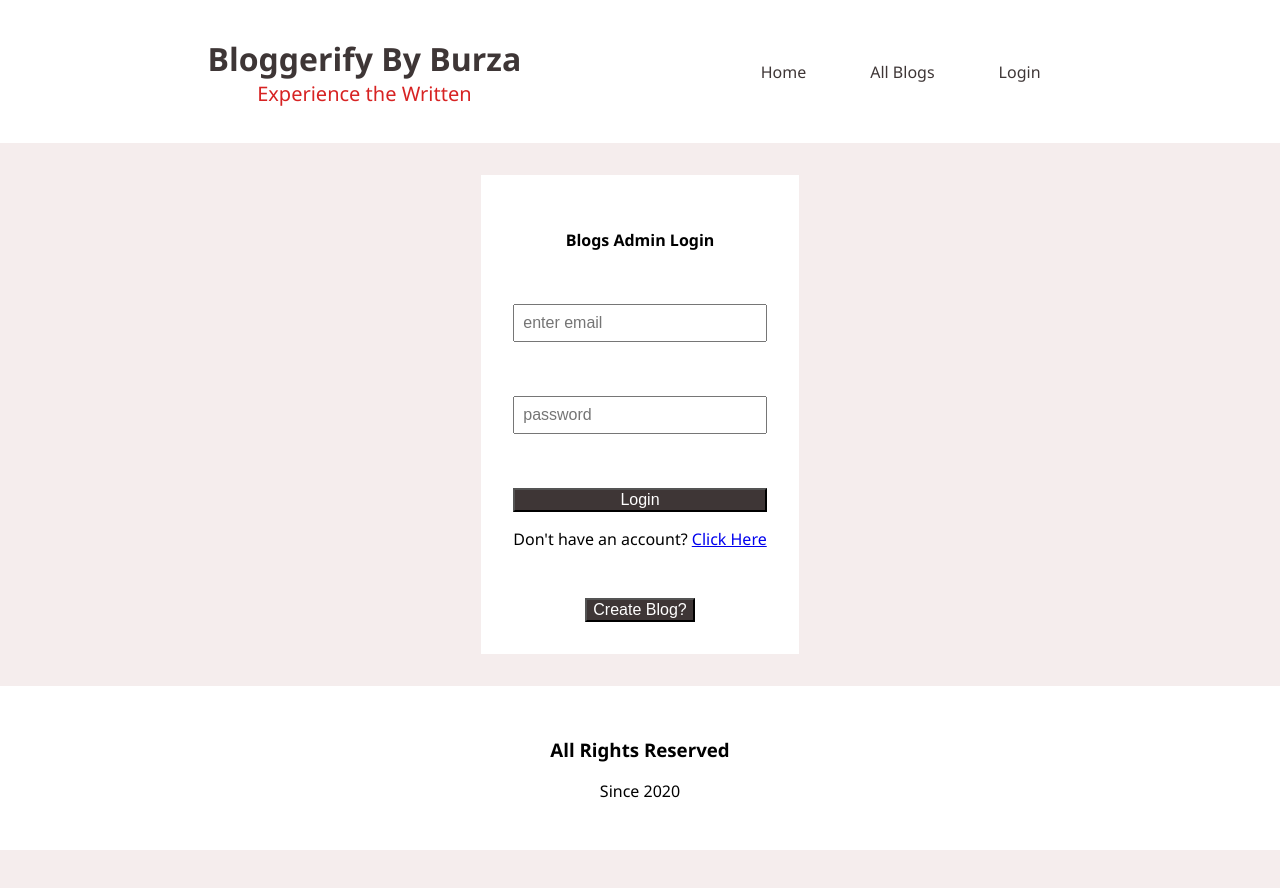
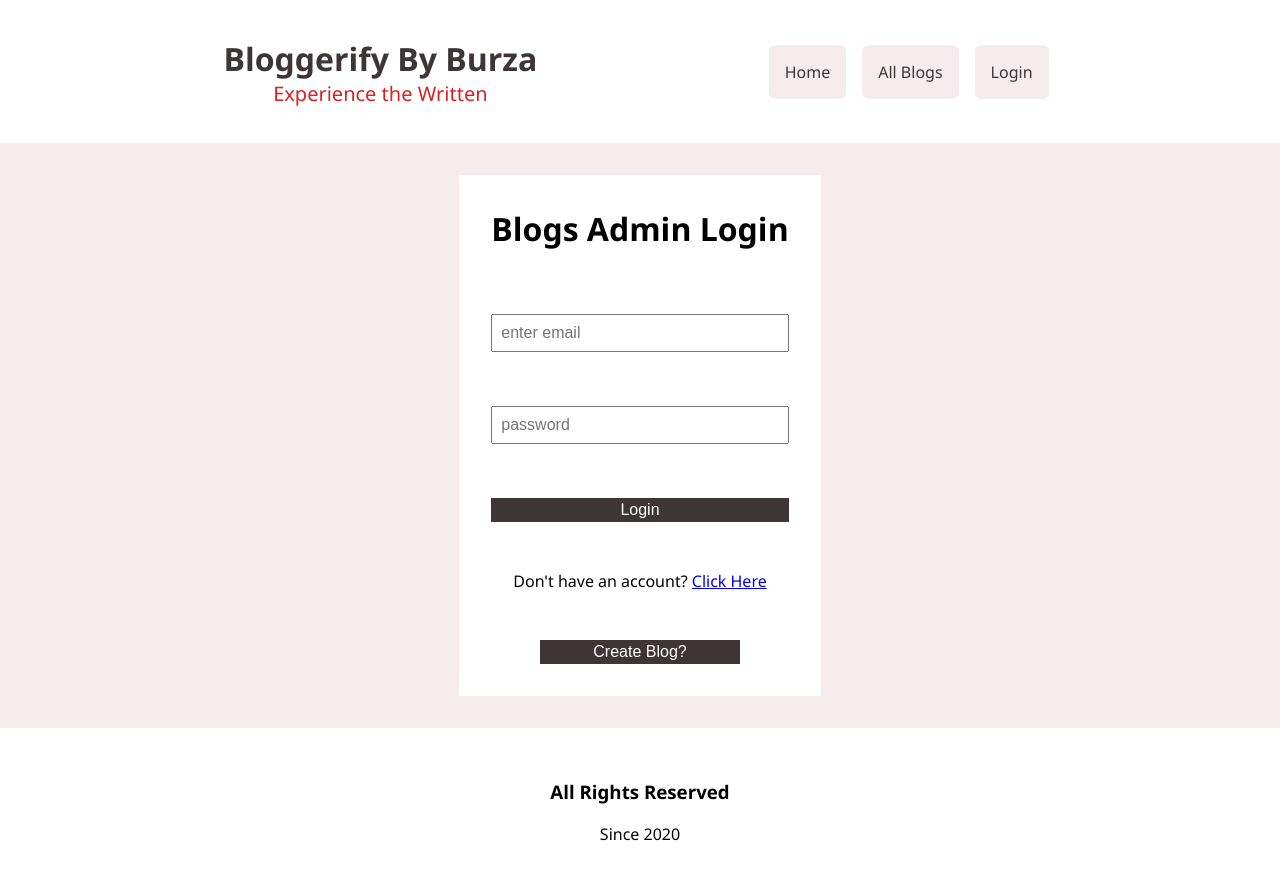
Before and after one commit to BurhanuddinMerchant/personal-blog-frontend, a React (Create React App) app: page /login in a window 1280 px wide. Shown: the top 888 px of the page. Before the commit the page ends 850 px from the top, so only its background shows below. Built offline with nearby package versions, Linux system fonts and the light colour scheme.

Commit message:
styled the blogs

```diff
--- a/src/App.css
+++ b/src/App.css
@@ -63,9 +63,21 @@ nav a:hover {
   nav ul {
     flex-direction: row;
   }
-  nav li {
-    padding: 0 2em;
+  nav a {
+    border-radius: 10%;
+    padding: 1em;
+    background-color: #f5eded;
   }
+  nav a:hover {
+    background-color: #f64c72;
+    color: #f5eded;
+  }
+}
+.box h4 {
+  font-size: 2em;
+  width: fit-content;
+  margin: 0 auto;
+  margin-bottom: 1em;
 }
 
 /*end of nav-bar*/
@@ -79,8 +91,11 @@ main {
   display: flex;
 }
 .box {
+  display: flex;
+  flex-direction: column;
   margin: 2em auto;
   padding: 2em;
+  align-content: center;
   background-color: #ffffff;
 }
 .container form {
@@ -92,6 +107,7 @@ main {
 .box img {
   width: 100%;
   max-width: 500px;
+  margin-top: 1em;
 }
 .container input {
   margin-top: 2em;
@@ -100,10 +116,12 @@ main {
   font-size: 1rem;
 }
 .container button {
+  min-width: 200px;
   margin-top: 2em;
   font-size: 1rem;
   color: #ffffff;
   background-color: #3e3636;
+  border: #3e3636 2px solid;
 }
 .container button:hover {
   color: #d72323;
@@ -130,3 +148,48 @@ footer {
   padding: 2em;
   text-align: center;
 }
+
+.blog {
+  margin: 0 auto;
+  max-width: 1024px;
+  width: 100%;
+  background-color: #2f2fa2;
+  border-radius: 1%;
+  margin-bottom: 2em;
+  border: #f64c72 1em solid;
+}
+
+.blog-title {
+  border-bottom: white 2px double;
+  color: white;
+  /* text-shadow: #f64c72 0 0 3px; */
+  margin: 1em auto;
+  width: fit-content;
+  padding: 0.5em;
+  font-size: 2rem;
+}
+.snippet {
+  width: fit-content;
+  margin: 0 auto;
+  color: #f64c72;
+  /* text-shadow: #ffffff 0 0 0.5px; */
+  font-size: 1.5em;
+}
+
+.mainContent {
+  width: 80%;
+  margin: 1em auto;
+  background-color: #97caef;
+  padding: 2em;
+  /* border: #242582 0.5em solid; */
+  border-radius: 1%;
+}
+
+.author {
+  margin: 0 auto;
+  width: fit-content;
+  font-size: 1.25em;
+  color: aliceblue;
+  border-bottom: white 2px double;
+  margin-bottom: 1em;
+}
--- a/src/components/main/AllBlogs.js
+++ b/src/components/main/AllBlogs.js
@@ -25,12 +25,12 @@ const AllBlogs = () => {
           <h4>All Blogs</h4>
           {blogs.map((blg) => {
             return (
-              <div key={blg._id}>
-                <h2>{blg.title}</h2>
-                <h4>{blg.snippet}</h4>
-                <p>{blg.content}</p>
+              <div className="blog" key={blg._id}>
+                <h2 className="blog-title">{blg.title}</h2>
+                <h4 className="snippet">{blg.snippet}</h4>
                 <img src={blg.image} alt="blog" />
-                <h3>BY : {blg.author}</h3>
+                <p className="mainContent">{blg.content}</p>
+                <h3 className="author">BY : {blg.author}</h3>
               </div>
             );
           })}
```
Also changed, not shown: 1 other file (tests, documents, lock files or other folders).
